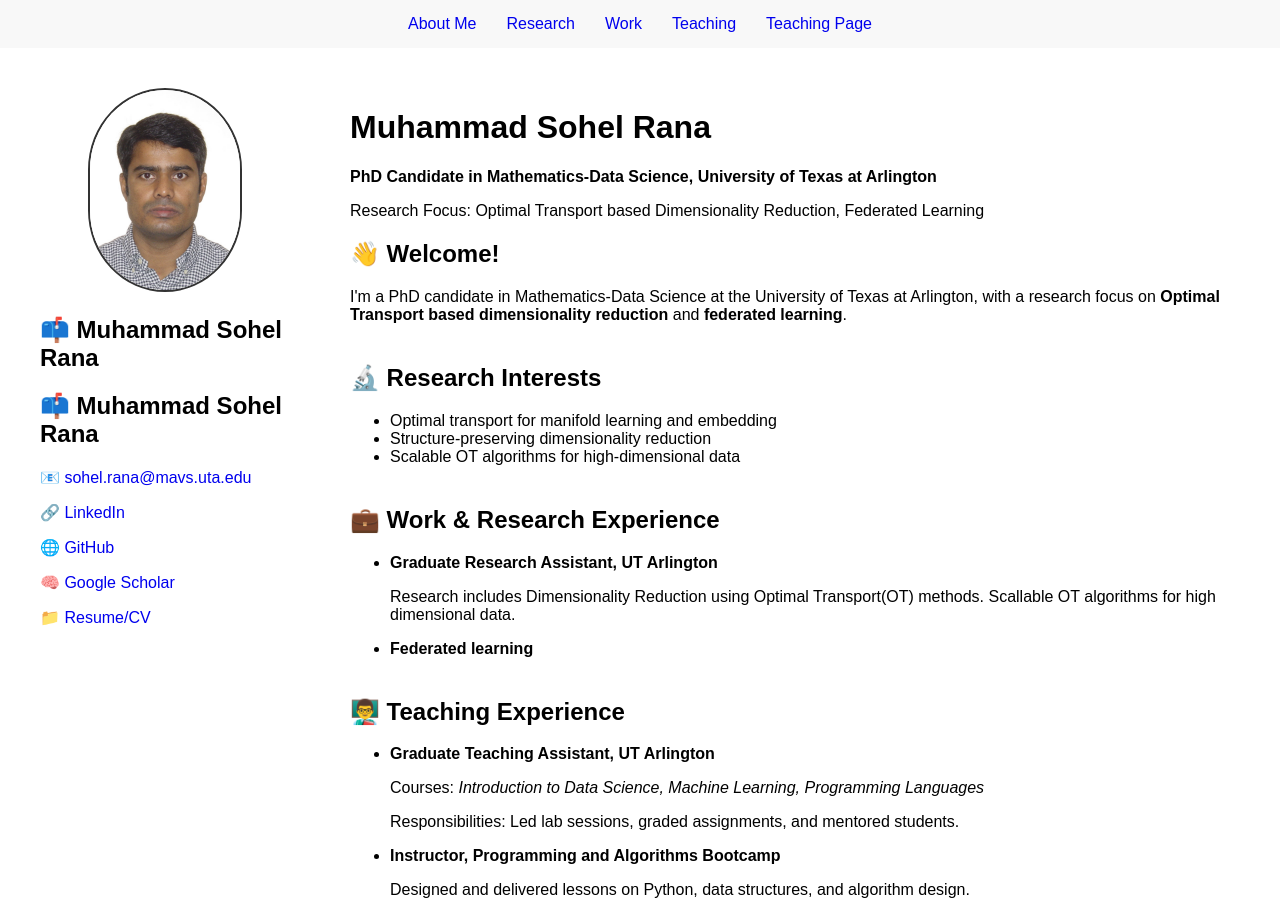
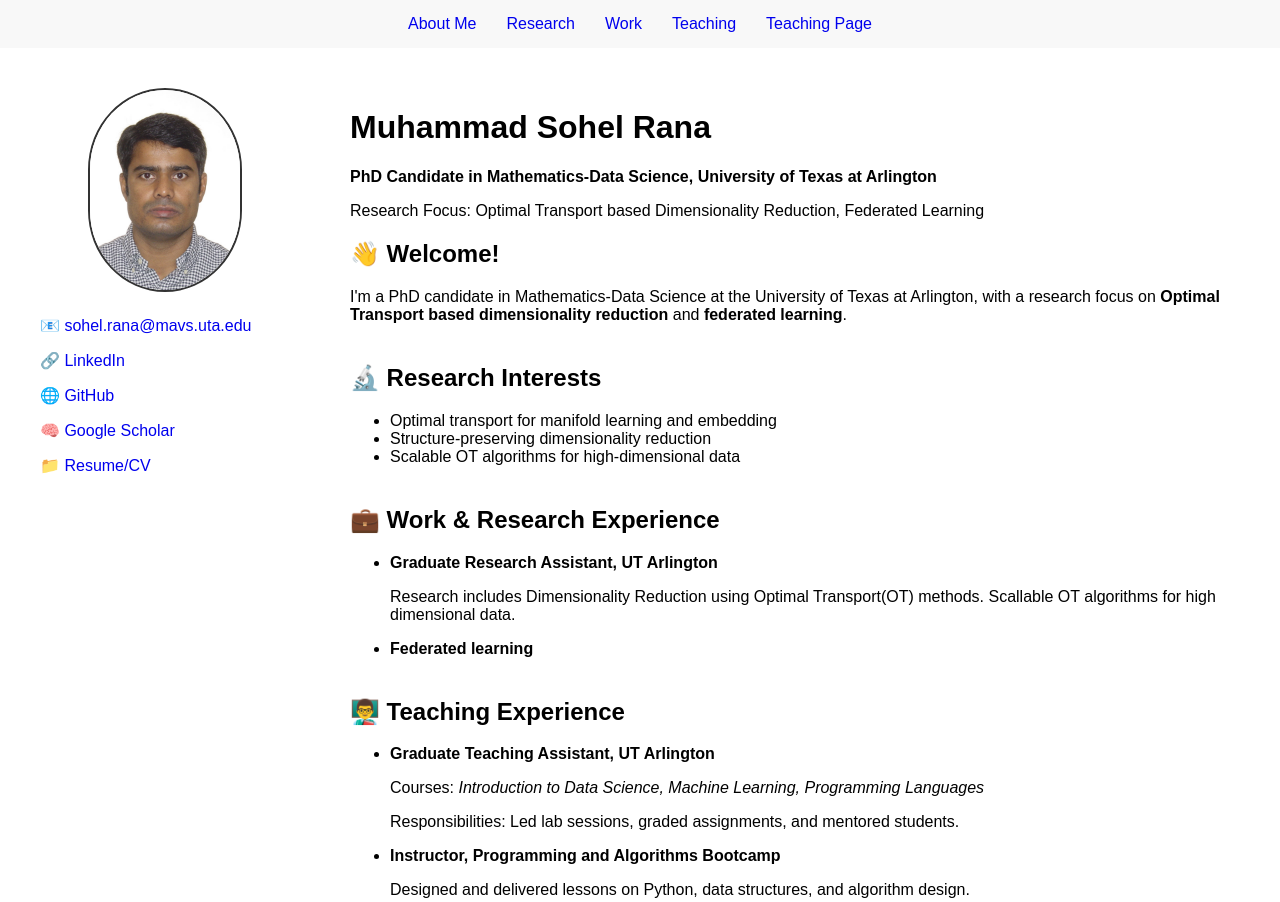
Before and after one commit to msr3384/muhammadsohelrana, a plain HTML site: page index.html in a window 1280 px wide. Shown: the top 902 px of the page. Drawn offline with Linux system fonts and the light colour scheme.

Commit message:
Update index.html

```diff
--- a/index.html
+++ b/index.html
@@ -87,8 +87,7 @@
     <div class="left-column">
       <img src="Photo.jpg" alt="Muhammad Sohel Rana" />
       <section id="contact" style="text-align: left; margin-top: 20px;">
-        <h2>📫 Muhammad Sohel Rana</h2>
-        <h2>📫 Muhammad Sohel Rana</h2>
+        <p> <a Muhammad Sohel Rana</a></p>
         <p>📧 <a href="mailto:sohel.rana@mavs.uta.edu">sohel.rana@mavs.uta.edu</a></p>
         <p>🔗 <a href="https://www.linkedin.com/in/muhammad-sohel-rana-302a321b7/">LinkedIn</a></p>
         <p>🌐 <a href="https://github.com/msr3384">GitHub</a></p>
```
